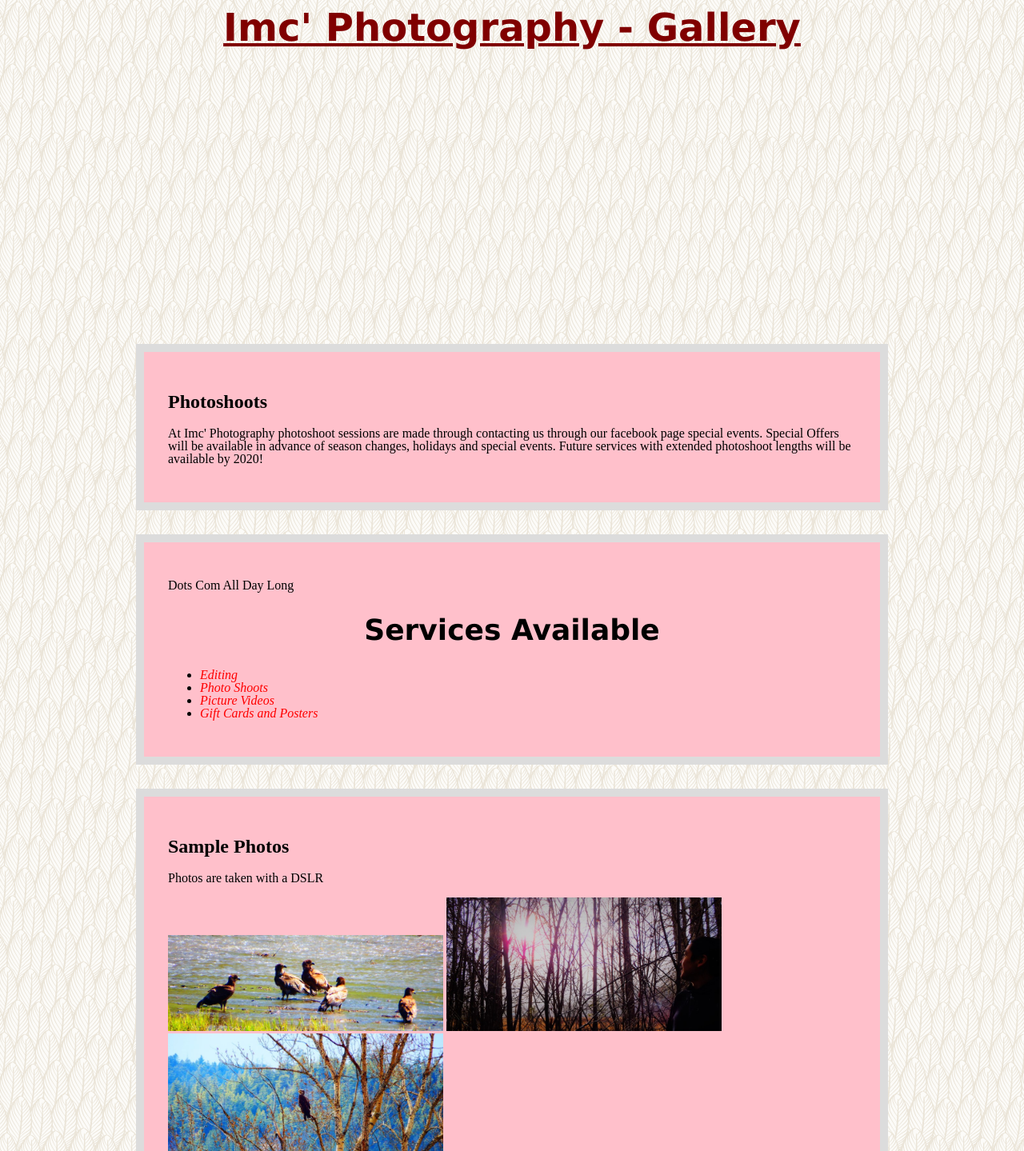
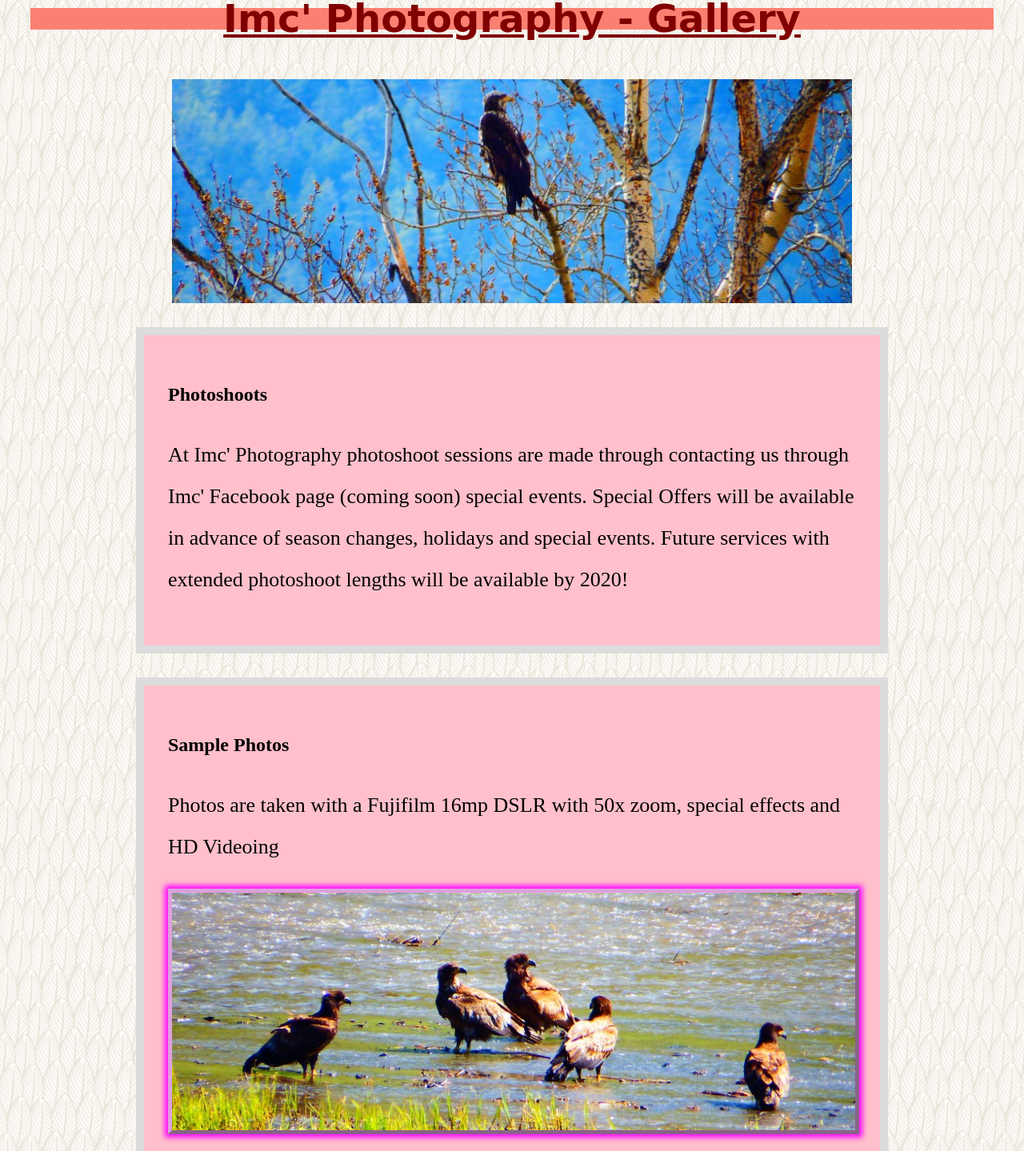
Before and after one commit to DotSpahan/website, a plain HTML site: page Gallery.html in a window 1280 px wide. Shown: the part 60-1499 px from the top of the page at 80% size. Drawn offline with Linux system fonts and the light colour scheme.

Commit message:
Add files via upload

```diff
--- a/Gallery.html
+++ b/Gallery.html
@@ -20,42 +20,36 @@
     <section>
   <div id="Photoshoots:">
     <h2>Photoshoots</h2>
-    <p>At Imc' Photography photoshoot sessions are made through contacting us through our facebook page special events. Special Offers will be available in advance of season changes, holidays and special events. Future services with extended photoshoot lengths will be available by 2020!</p>
+    <p>At Imc' Photography photoshoot sessions are made through contacting us through Imc' Facebook page (coming soon) special events. Special Offers will be available in advance of season changes, holidays and special events. Future services with extended photoshoot lengths will be available by 2020!</p>
   </div>
   </header>
 </section>
 </div>
 
-<div class="container">
-<section>
-
-    <p>Dots Com All Day Long
-      </p>
-    <h1> Services Available </h1>
-    <ul>
-      <!-- <li><em>Editing</em></li> -->
-      <li> <a href="#Editing"><em>Editing</em></a> </li>
-      <li> <a href="#Photoshoots"><em>Photo Shoots</em></a> </li>
-      <li> <a href="#Picture Videos"><em>Picture Videos</em></a> </li>
-      <li> <a href="#Gift Cards and Posters"><em>Gift Cards and Posters</em></a> </li>
-    </ul>
-  </section>
-</div>
 
 <div class="container">
   <section>
 <h2> Sample Photos </h2>
-<p>Photos are taken with a DSLR</p>
-    <img src="images/Eaglettes-Small.jpg" alt="Eaglettes picture" width="40%" height="50%"/>
-    <img src="images/Sunny_Small.jpg" alt="Sunny picture" width="40%" height="50%"/>
-    <img src="images/Eagle-Small.jpg" alt="Eagle picture" width="40%" height="50%"/>
+<p>Photos are taken with a Fujifilm 16mp DSLR with 50x zoom, special effects and HD Videoing</p>
+<p>  <img src="images/Eaglettes-Small.jpg" alt="Eaglettes picture" 100%; /> </p>
+<p>  <img src="images/Sunny_Small.jpg" alt="Sunny picture" 100%/> </P>
+<p>  <img src="images/Eagle-Small.jpg" alt="Eagle picture" 100%/> </p>
+<p>  <img src="images/class-Small.jpg" alt="Class picture" 100%/> </P>
+<p>  <img src="images/dotter-Small.jpg" alt="Dotter picture" 100%/> </p>
+<p>  <img src="images/dotter-jordan-small.jpg" alt="Dotter and Jordan picture" 100%/> </p>
+<p>  <img src="images/fire-small.jpg" alt="Fire picture" 100%/> </p>
+<p>  <img src="images/full-moon-Small.jpg" alt="Full Moon picture" 100%"/> </P>
+
     <p>Photos by Imc' Photography</p>
     <!-- <p> Photos by <a href="https://picasa.google.com/" target="_blank"> Picasa.com</a> </p> -->
+          <a href="index.html">Home </a>
 </section>
 </div>
-      <a href="#index.html">Home </a>
+
   <footer>
     <h6>&copy; Imc' Photography</h6>
+    <p>by Dorothy Spahan, Nłeʔkepmx
+      </p>
   </footer>
 
   <!-- You rawk! -->
--- a/style.css
+++ b/style.css
@@ -1,9 +1,9 @@
 /* Website Styles */
 
 * {
-  font-size: 100%;
+  font-size: 26px;
   /* margin: 2; */
-  line-height: 1;
+  line-height: 2;
   /* bo
   border: 1px solid red; */
   box-sizing: border-box;
@@ -109,8 +109,21 @@ body {
 }
 .banner {
   height: 280px;
-  background-image: url (images/bighorn-distant-Small.jpg);
+  background-image: url(images/eagle2-small.jpg);
   background-size: cover;
   max-width: 850px;
   background-position: center;
 }
+h1 {
+  background-color: salmon;
+  color: Maroon;
+  font-family: 'Dancing Script', cursive;
+  font-size: 24px;
+  font-style: normal;
+  font-variant: normal;
+  font-weight: 700;
+  line-height: 26.4px;
+}
+img {
+  border: 5px outset plum;
+  box-shadow: 0 0 7px 4px magenta;
```
Also changed, not shown: index.html (+26 -9 lines).
